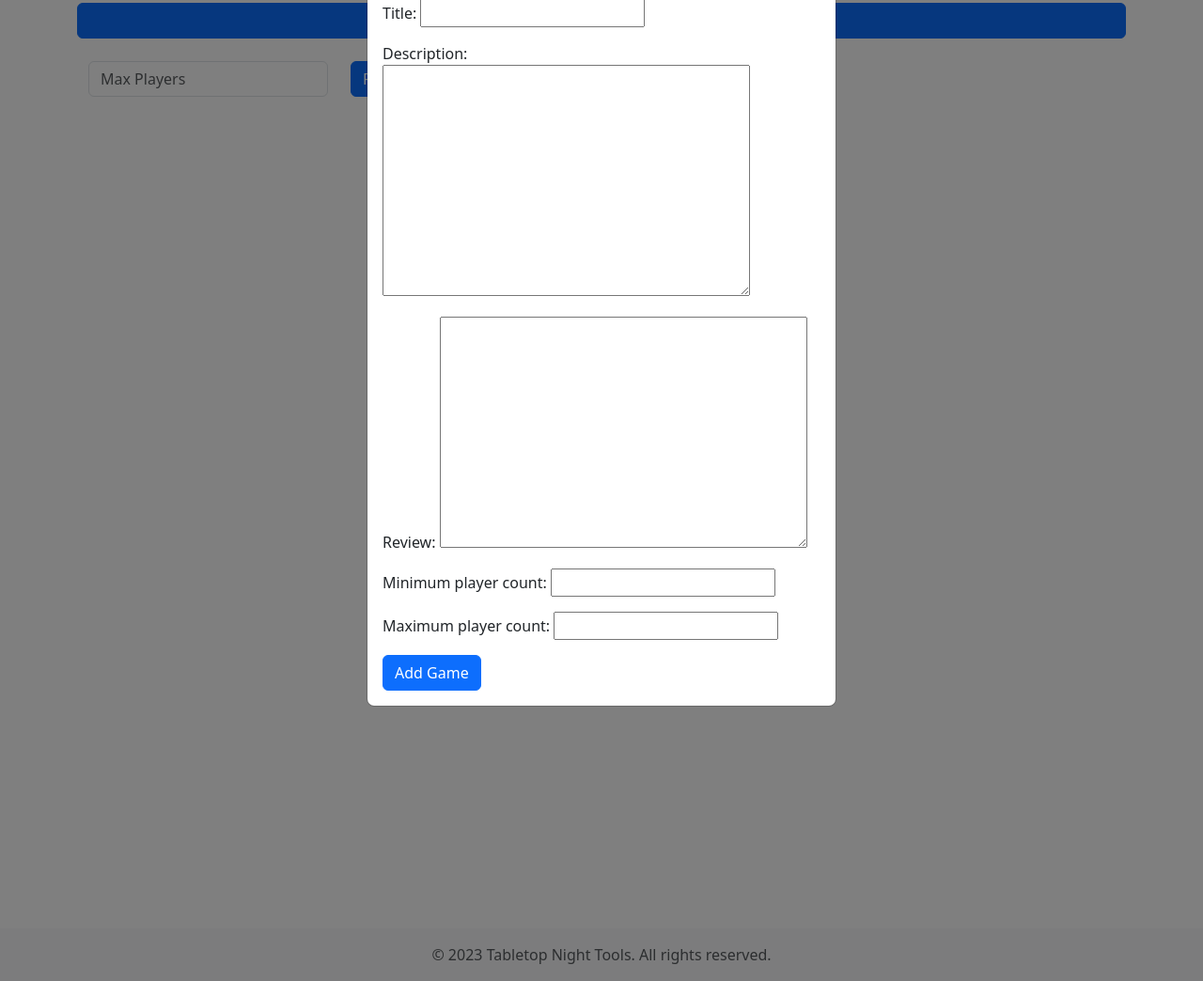
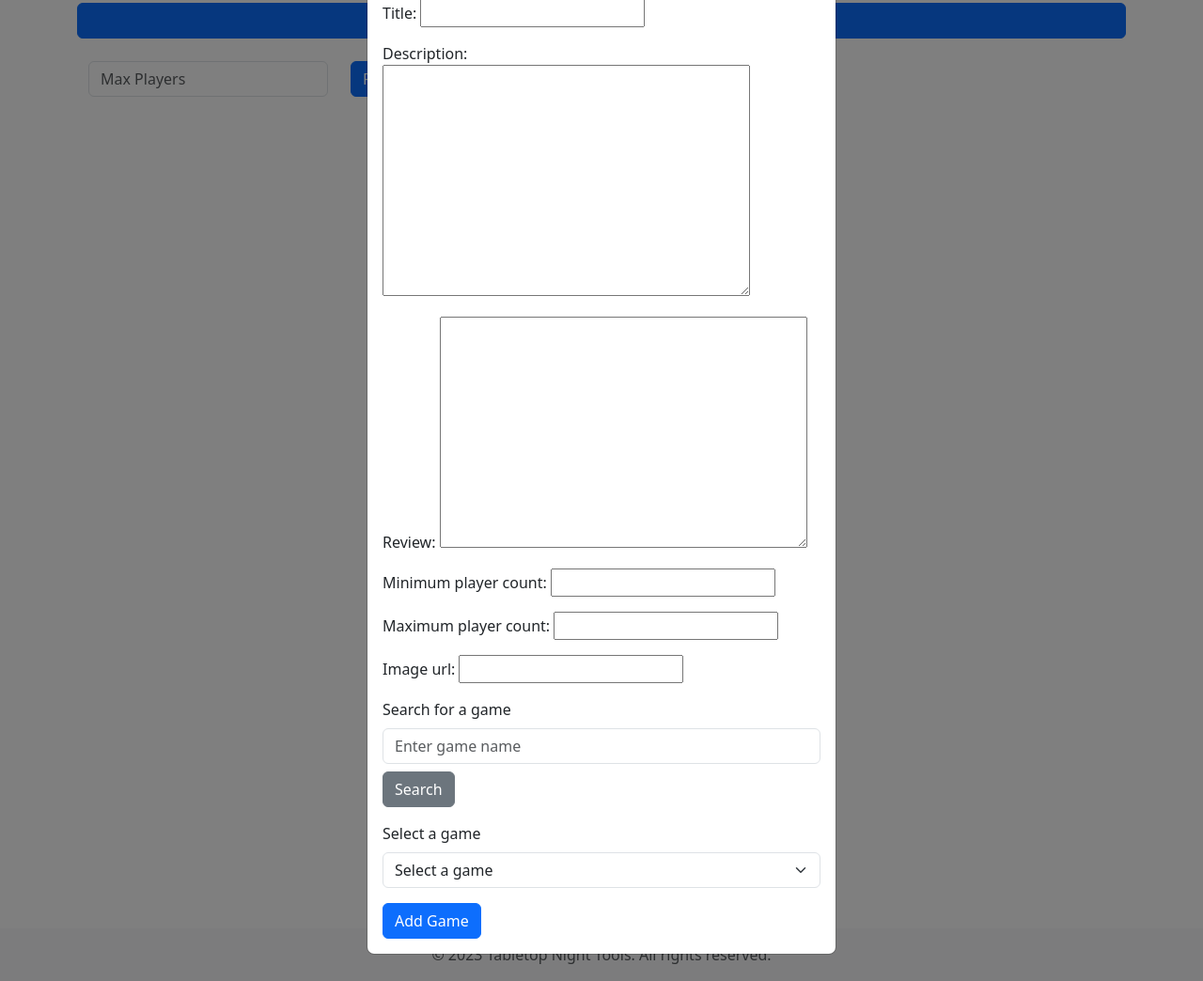
Before and after one commit to Philgck/tabletop-night-tools, a Django app: page /library/ in a window 1280 px wide, after a click on "Add Game". Shown: the part 109-1153 px from the top of the page at 94% size. Run offline with Django 4.2, Linux system fonts and the light colour scheme; the visitor is signed in with stand-in values (Sample User, id 1); data that the repository does not hold is empty.

Commit message:
Add: Functional search feature that populates the fields. Script is currently embedded within the library.html, but shall be moved.

```diff
--- a/library/forms.py
+++ b/library/forms.py
@@ -5,4 +5,4 @@ class AddGameForm(forms.ModelForm):
 
     class Meta:
         model = AddGame
-        fields = ['title', 'description', 'review', 'minimum_player_count', 'maximum_player_count']
+        fields = ['title', 'description', 'review', 'minimum_player_count', 'maximum_player_count', 'image_url']
--- a/library/templates/library.html
+++ b/library/templates/library.html
@@ -3,6 +3,47 @@
 {% block content %}
 
 {% if user.is_authenticated %}
+
+<script>
+    async function searchBGGGame() {
+        const gameName = document.getElementById('gameSearch').value;
+        if (gameName) {
+            const response = await fetch(`/search_bgg_games/?game_name=${encodeURIComponent(gameName)}`);
+            if (response.ok) {
+                const games = await response.json();
+                populateGameOptions(games);
+            } else {
+                alert('No games found');
+            }
+        }
+    }
+
+    function populateGameOptions(games) {
+        const gameSelect = document.getElementById('gameSelect');
+        gameSelect.innerHTML = '<option value="">Select a game</option>';
+        games.forEach(game => {
+            const option = document.createElement('option');
+            option.value = JSON.stringify(game);
+            option.textContent = game.name;
+            gameSelect.appendChild(option);
+        });
+    }
+
+    function selectGame() {
+        const gameSelect = document.getElementById('gameSelect');
+        const selectedGame = gameSelect.value;
+        if (selectedGame) {
+            const game = JSON.parse(selectedGame);
+            document.getElementById('id_title').value = game.name;
+            document.getElementById('id_description').value = game.description;
+            document.getElementById('id_minimum_player_count').value = game.minplayers;
+            document.getElementById('id_maximum_player_count').value = game.maxplayers;
+            document.getElementById('id_image_url').value = game.image;
+        }
+    }
+</script>
+
+
 <section class="container">
     <div class="row">
         <h1 class="text-center">Library</h1>
@@ -21,6 +62,17 @@
                         <form method="post">
                             {% csrf_token %}
                             {{ form.as_p }}
+                            <div class="mb-3">
+                                <label for="gameSearch" class="form-label">Search for a game</label>
+                                <input type="text" id="gameSearch" class="form-control" placeholder="Enter game name">
+                                <button type="button" class="btn btn-secondary mt-2" onclick="searchBGGGame()">Search</button>
+                            </div>
+                            <div class="mb-3">
+                                <label for="gameSelect" class="form-label">Select a game</label>
+                                <select id="gameSelect" class="form-select" onchange="selectGame()">
+                                    <option value="">Select a game</option>
+                                </select>
+                            </div>
                             <button type="submit" class="btn btn-primary">Add Game</button>
                         </form>
                     </div>
--- a/library/urls.py
+++ b/library/urls.py
@@ -1,9 +1,12 @@
 from . import views
 from django.urls import path
 from django.conf import settings
+from .views import GamesList, GameDeleteView, GameUpdateView, search_bgg_games
+
 
 urlpatterns = [
     path('', views.GamesList.as_view(), name='library'),
+    path('search_bgg_games/', search_bgg_games, name='search_bgg_games'),
     path('delete/<int:pk>/', views.GameDeleteView.as_view(), name='game-delete'),
     path('update/<int:pk>/', views.GameUpdateView.as_view(), name='game-update'),
 ]
--- a/library/views.py
+++ b/library/views.py
@@ -7,6 +7,14 @@ from .bgg_api import fetch_bgg_game_data
 from django.http import JsonResponse
 
 # Create your views here.
+def search_bgg_games(request):
+    game_name = request.GET.get('game_name', '')
+    if game_name:
+        games = fetch_bgg_game_data(game_name)
+        if games:
+            return JsonResponse(games, safe=False)
+    return JsonResponse({'error': 'No games found'}, status=404)
+
 
 class GamesList(generic.ListView):
     model = AddGame
```
